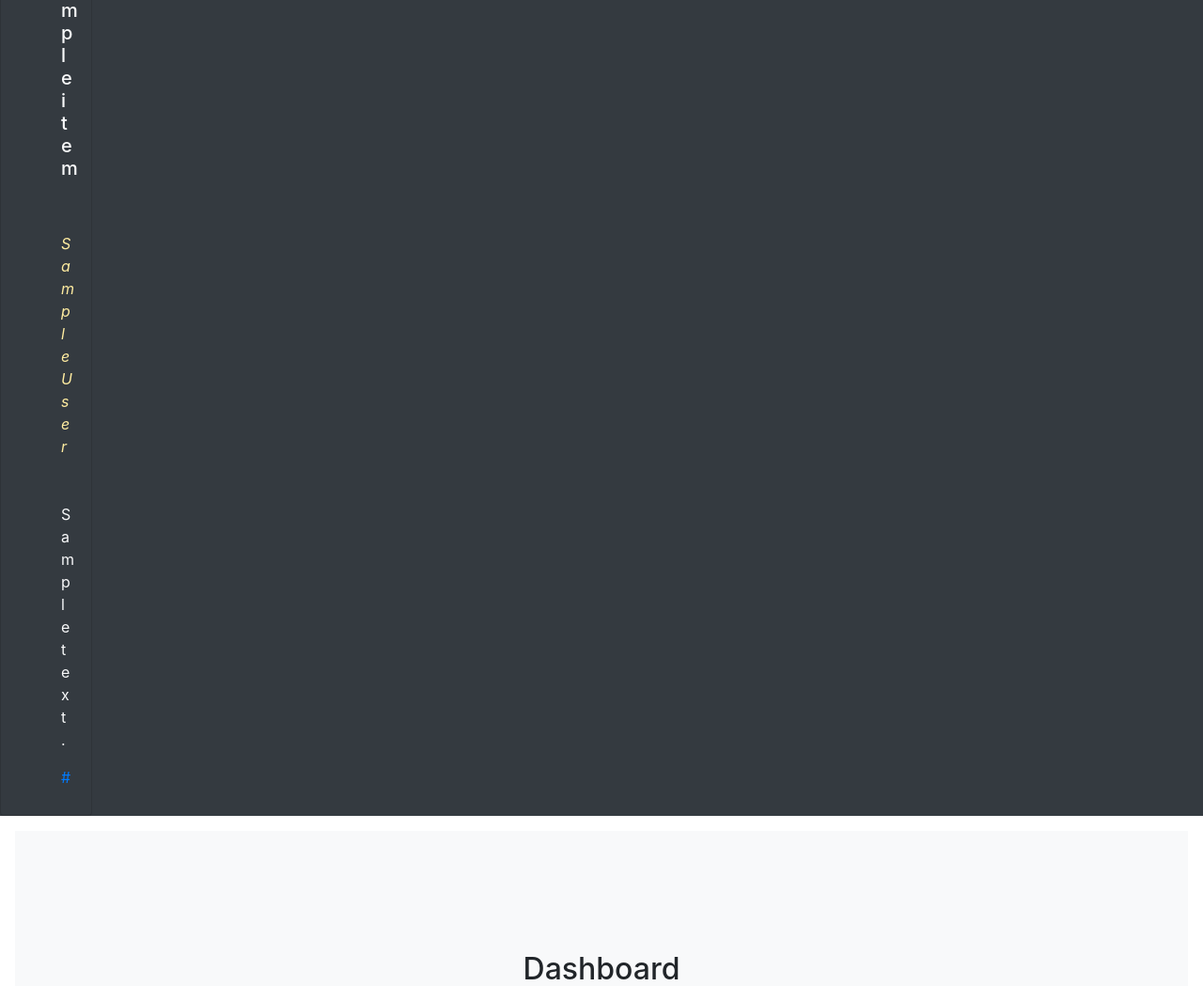
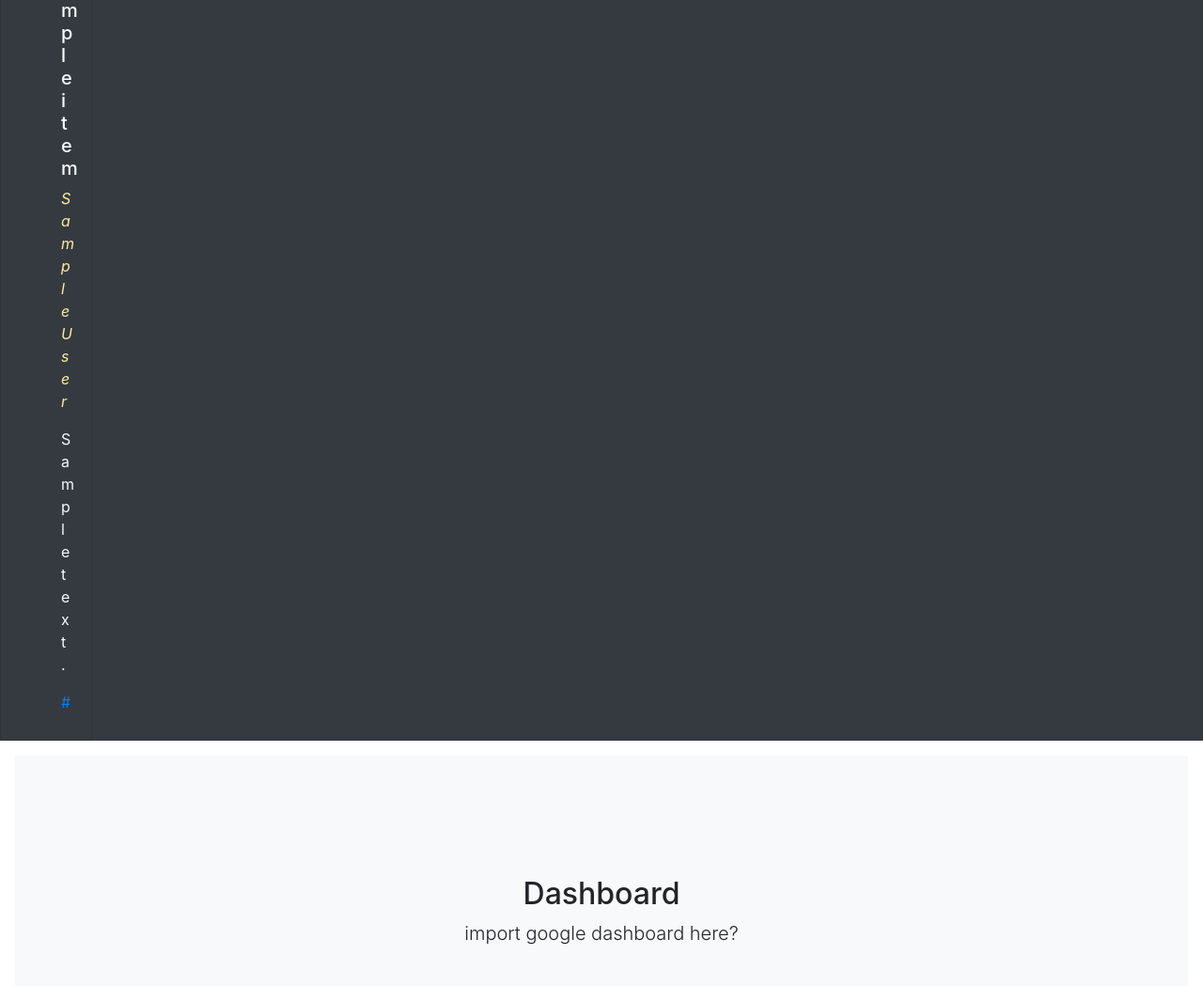
Before and after one commit to doguma/Doby, a Flask app: template app/templates/index.html in a window 1280 px wide. Shown: the part 886-1935 px from the top of the page at 94% size. Run offline with Flask 2, Linux system fonts and the light colour scheme; the template is opened without the code that fills it: most values are stand-ins (such as "Sample title", 1, 10 or a date in 2020); parts of the project's set-up code (start-up, migrations or seed data) failed here and were passed over; some libraries are stand-ins or nearby versions.

Commit message:
padding change

```diff
--- a/app/templates/index.html
+++ b/app/templates/index.html
@@ -54,10 +54,10 @@
                     <div class="card col bg-dark pt-5 px-5">
                         <div class="card-title p-3">
                             <h5>{{ item.title }}</h5>
-                            <div class="pt-5" style="color:rgb(255, 236, 160);">
+                            <div style="color:rgb(255, 236, 160);">
                                 <em>{{item.authors}}</em>
                             </div>
-                            <div class="card-text pt-5">
+                            <div class="card-text pt-3">
                                 <p>{{item.text}}</p>
 
                             </div>
```
